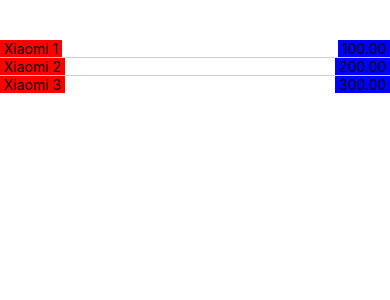
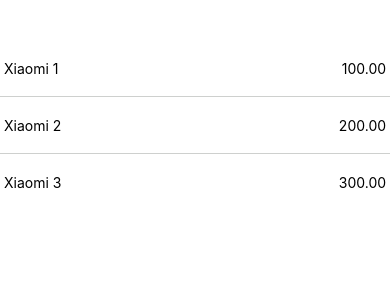
Before and after one commit to liushigit/BM, a React Native app: screen / in a window 390 px wide. Shown: the top 300 px of the page. Built offline with nearby package versions, Linux system fonts and the light colour scheme.

Commit message:
ProductRow style changes

```diff
--- a/src/components/ProductRow.js
+++ b/src/components/ProductRow.js
@@ -1,18 +1,31 @@
 // @flow
 import React, { Component } from 'react'
-import { Text, View } from 'react-native'
+import { Text, View, StyleSheet } from 'react-native'
 
 type Props = {
   name: string,
   price: string
 }
 
+const ROW_HEIGHT = 56
+
+const styles = StyleSheet.create({
+  rowText: { height: ROW_HEIGHT, lineHeight: ROW_HEIGHT }
+})
+
 export default class ProductRow extends Component<Props> {
   render() {
     return (
-      <View style={{ flexDirection: 'row', justifyContent: 'space-between' }}>
-        <Text style={{ backgroundColor: 'red' }}> {this.props.name} </Text>
-        <Text style={{ backgroundColor: 'blue' }}> {this.props.price} </Text>
+      <View
+        style={{
+          height: ROW_HEIGHT,
+          flexDirection: 'row',
+          justifyContent: 'space-between',
+          alignItems: 'center'
+        }}
+      >
+        <Text> {this.props.name} </Text>
+        <Text> {this.props.price} </Text>
       </View>
     )
   }
```
